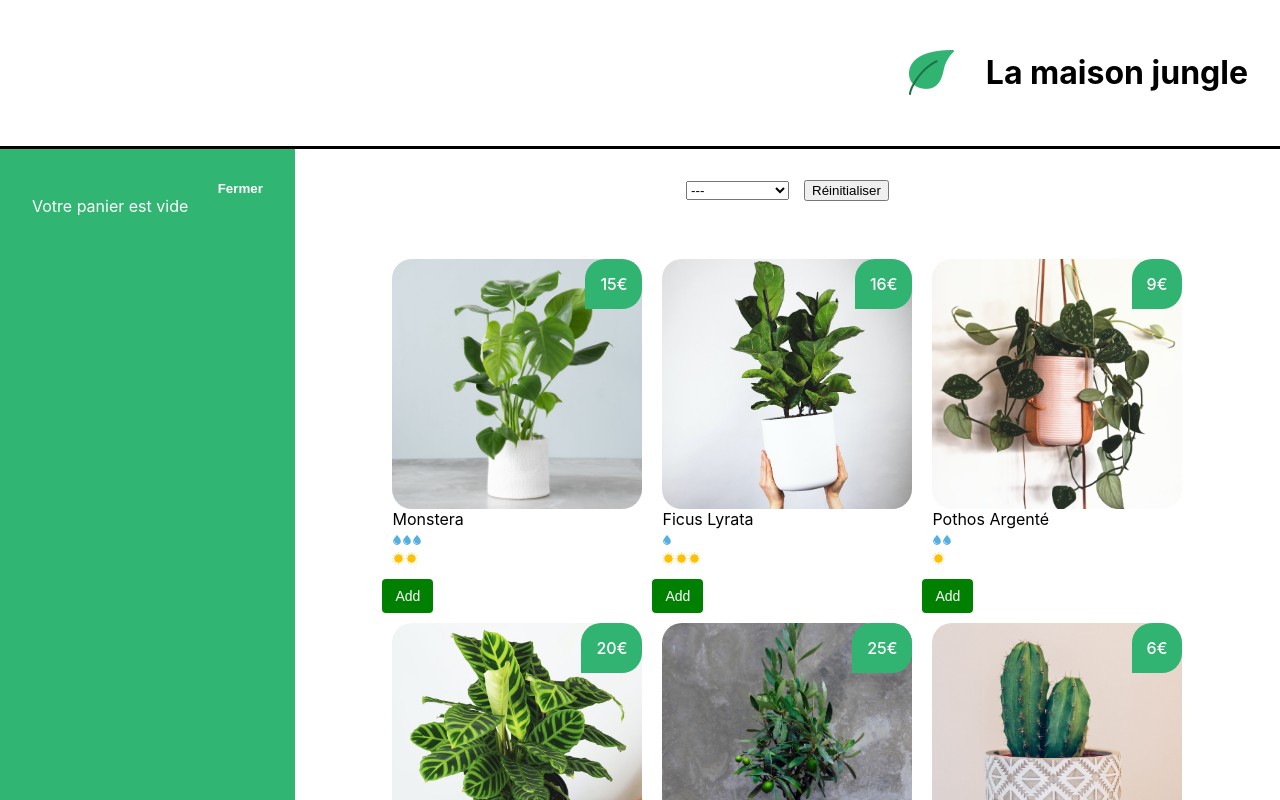
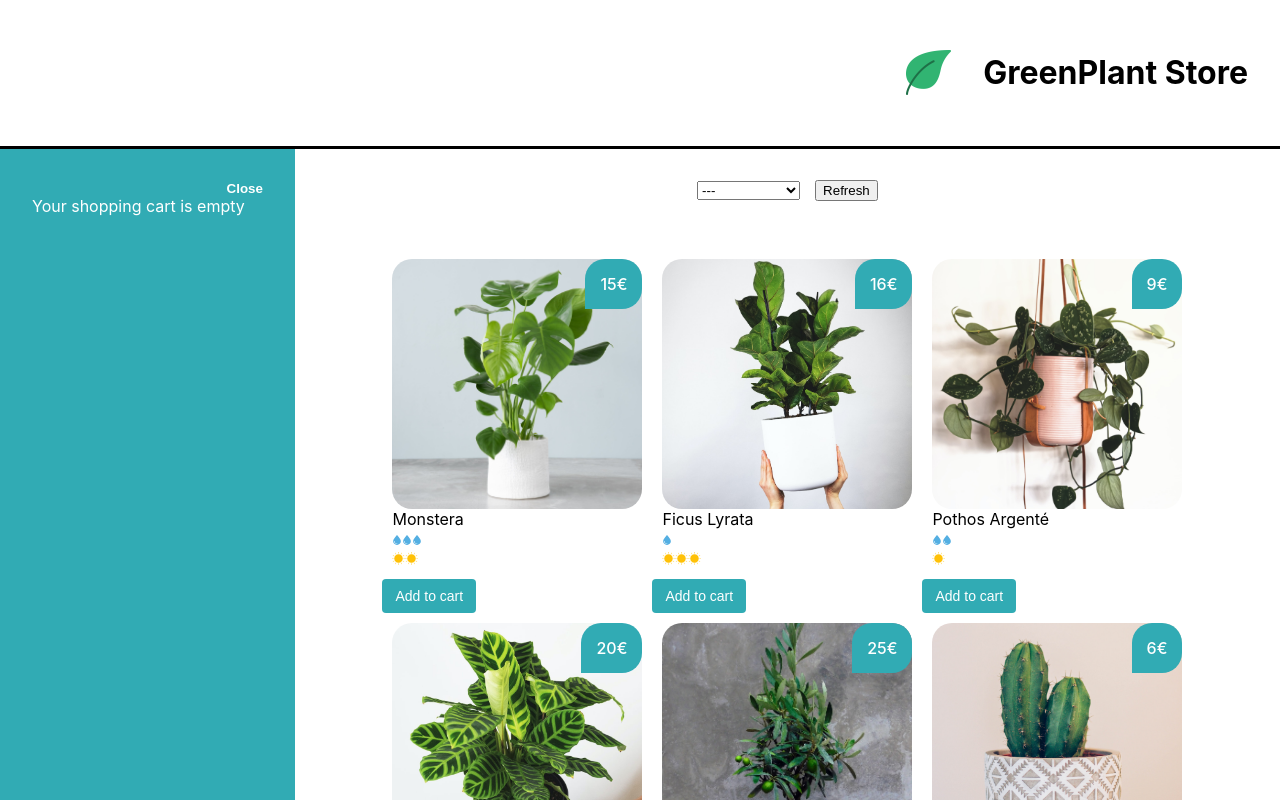
Before and after one commit to lalaina-ra/amplifyapp, a React (Create React App) app: page / in a window 1280 px wide. Shown: the top 800 px of the page. Built offline with nearby package versions, Linux system fonts and the light colour scheme.

Commit message:
update css

```diff
--- a/src/components/App.js
+++ b/src/components/App.js
@@ -8,17 +8,17 @@ import '../styles/Layout.css'
 
 
 function App() {
-  const savedCart = localStorage.getItem('cart')
+  const savedCart = localStorage.getItem('cart') //read localStorage with getItem
 	const [cart, updateCart] = useState(savedCart ? JSON.parse(savedCart) : [])
 	useEffect(() => {
-		localStorage.setItem('cart', JSON.stringify(cart))
+		localStorage.setItem('cart', JSON.stringify(cart)) //add an enter with setItem
 	}, [cart])
 
   return (
     <div>
       <Banner>
           <img src={logo} alt='La maison jungle' className='lmj-logo' />
-          <h1 className='lmj-title'>La maison jungle</h1>
+          <h1 className='lmj-title'>GreenPlant Store</h1>
       </Banner>
       <div className='lmj-layout-inner'>
         <Cart cart={cart} updateCart={updateCart} />
--- a/src/components/Cart.js
+++ b/src/components/Cart.js
@@ -13,11 +13,11 @@ function Cart({ cart, updateCart }) {
     return isOpen ? (
         <div className='lmj-cart'>
             <button className='lmj-cart-toggle-button'
-            onClick={() => setIsOpen(false)}>Fermer</button>
+            onClick={() => setIsOpen(false)}>Close</button>
 
             {cart.length > 0 ?(
                 <div>
-                    <h2>Panier</h2>
+                    <h2>Shopping cart</h2>
                     <ul>
                         {cart.map(({name, price, amount}, index) => (
                             <li>
@@ -32,13 +32,13 @@ function Cart({ cart, updateCart }) {
                     <button onClick={() => updateCart([])}>Vider le panier</button>
                 </div>
             ) : (
-                <div>Votre panier est vide</div>
+                <div>Your shopping cart is empty</div>
             )}
         </div>
     ) : (
         <div className='lmj-cart-closed'>
             <button className='lmj-cart-toggle-button'
-            onClick={() => setIsOpen(true)}>Ouvrir le panier</button>
+            onClick={() => setIsOpen(true)}>🛒 Shopping cart</button>
         </div>
     )
 
--- a/src/components/Categories.js
+++ b/src/components/Categories.js
@@ -15,7 +15,7 @@ function Categories({ setActiveCategory, categories, activeCategory }) {
 					</option>
 				))}
 			</select>
-			<button onClick={() => setActiveCategory('')}>Réinitialiser</button>
+			<button onClick={() => setActiveCategory('')}>Refresh</button>
 		</div>
 	)
 }
--- a/src/components/ShoppingList.js
+++ b/src/components/ShoppingList.js
@@ -46,7 +46,7 @@ function ShoppingList({ cart, updateCart }) {
                                     light={light}
                                     price={price}
                                 />
-                                <button onClick={() => addToCart(name, price)} className='lmj-shop-toggle-button'>Add</button>
+                                <button onClick={() => addToCart(name, price)} className='lmj-shop-toggle-button'>Add to cart</button>
                             </div>
                         ) : null
                     )}
--- a/src/styles/Banner.css
+++ b/src/styles/Banner.css
@@ -10,9 +10,11 @@
 }
 .lmj-title {
 	padding-left: 32px;
+	text-align: left;
 }
 
 .lmj-logo {
 	height: 45px;
 	width: 45px;
+	text-align: left;
 }
--- a/src/styles/Cart.css
+++ b/src/styles/Cart.css
@@ -1,6 +1,6 @@
 .lmj-cart {
 	color: white;
-	background-color: #31b572;
+	background-color: #31abb4;
 	padding: 32px;
 	display: flex;
 	flex-direction: column;
@@ -14,7 +14,7 @@
 }
 
 .lmj-cart-toggle-button {
-	background: none;
+	background: #31abb4;
 	outline: none;
 	border: none;
 	font-weight: 600;
@@ -33,3 +33,9 @@
 .lmj-cart-closed > button {
 	color: black;
 }
+
+.lmj-cart-shop {
+	content: #e547;
+	height: 15px;
+	width: 15px;
+}
--- a/src/styles/PlantItem.css
+++ b/src/styles/PlantItem.css
@@ -17,7 +17,7 @@
 .lmj-plant-item-price {
 	position: absolute;
 	border-radius: 20px 20px 20px 0;
-	background-color: #31b472;
+	background-color: #31abb4;
 	color: white;
 	padding: 15px;
 	right: 0;
--- a/src/styles/ShoppingList.css
+++ b/src/styles/ShoppingList.css
@@ -11,7 +11,7 @@
 }
 
 .lmj-shop-toggle-button {
-	background: green;
+	background-color: #31abb4;
 	color: white;
 	font-size: 14px;
 	padding-left: 12px;
@@ -20,7 +20,8 @@
     padding-bottom: 8px;
 	border-radius: 0.25rem;
 	border: 1px solid transparent;
-	user-select: none;
 	cursor: pointer;
-	display: inline-block;
 }
+.lmj-shop-toggle-button:hover {
+	background-color: #2b9ba3;
+}
```
